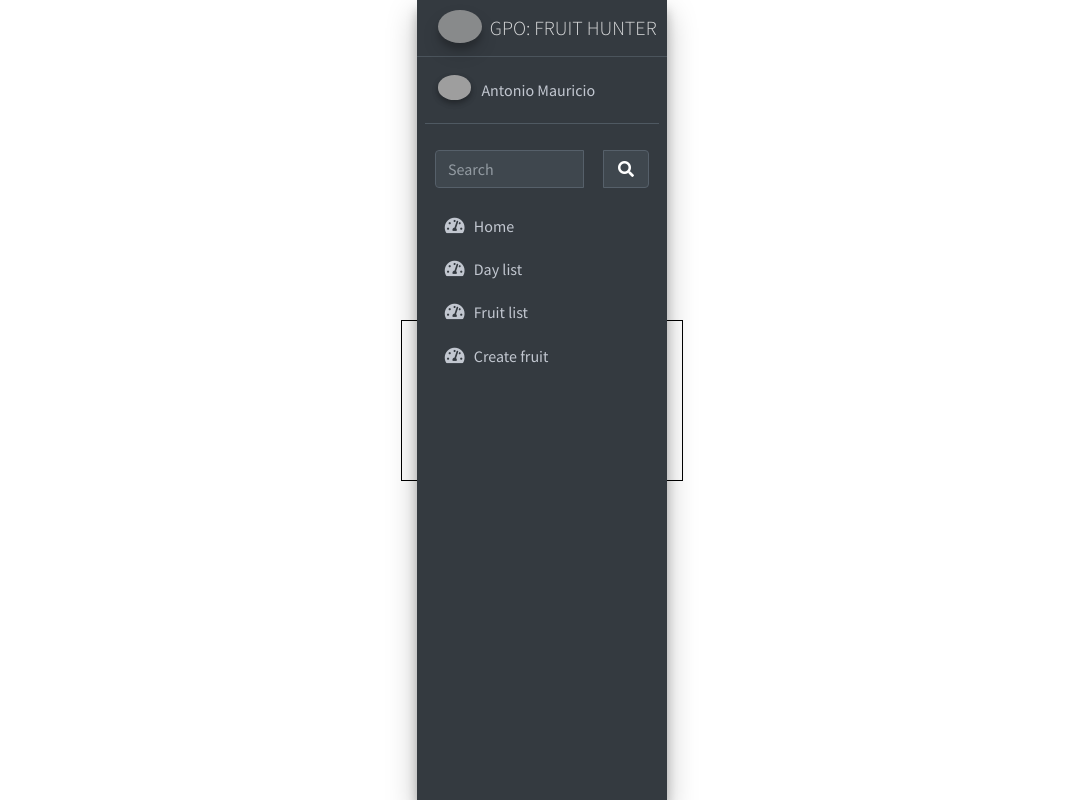
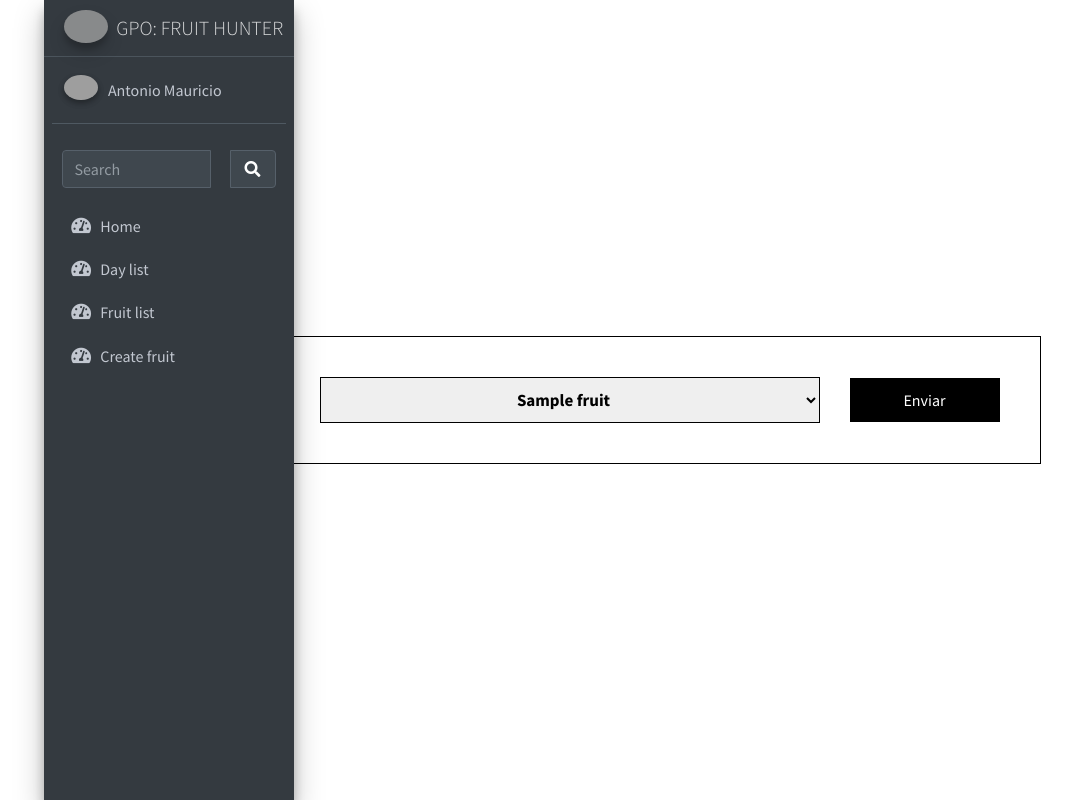
Before and after one commit to Dedo-Finger2/GPO--Fruit_Hunter, a PHP site: page /index.php in a window 1280 px wide. Shown: the whole page, without its empty margins (98-1170 px from the left). Run offline with PHP 8.4, Linux system fonts and the light colour scheme; tables that the repository leaves empty or names only in its code hold one stand-in row (values such as "Sample post"); some libraries are stand-ins or nearby versions; grey boxes are pictures that could not be loaded.

Commit message:
index melhor

```diff
--- a/index.php
+++ b/index.php
@@ -22,18 +22,72 @@
         <link rel="stylesheet" href="/fruit_hunter/assets/dist/css/adminlte.min.css">
         <link rel="stylesheet" href="/fruit_hunter/css/style.css">
         <style>
+            body {
+                /* Remova as propriedades de centralização aqui */
+            }
+
+            .wrapper {
+                display: flex;
+                justify-content: center;
+                margin-left: 15rem;
+                align-items: center;
+                height: 93vh;
+            }
+
+            .sidebar {
+                /* Estilos para a barra lateral do menu */
+            }
+
+            .content {
+                display: flex;
+                justify-content: center;
+                align-items: center;
+                flex-direction: row;
+                border: 1px solid #000;
+                padding: 20px;
+            }
+
+            select, .enviar {
+                margin: 20px;
+                padding: 10px;
+                font-size: 16px;
+            }
+
+            .enviar {
+                background-color: #000;
+                color: #fff;
+                border: none;
+                cursor: pointer;
+                width: 150px;
+            }
+
+            .enviar:hover {
+                background-color: gray;
+            }
+
+            select, option {
+                border: 1px solid #000;
+                width: 500px;
+                margin-right: 10px;
+                margin-left: 15px;
+                text-align: center;
+                font-weight: bold;
+                font-size: 17px;
+            }
+
 
         </style>
     </head>
     <body>
 
+            <div class="side-bar">
                 <?php require_once("app/View/menu.php") ?>
-
+            </div>
+            <div class="wrapper">
                 <!-- Envia a fruta para o tratamento -->
                 <form action="app/Controller/form/tratamento.php" method="post">
-            <div class="container">
-                <select class="butao_index" style="width: 200px; padding: 10px; font-size: 20px;" name="fruta">
-            </div>
+                    <div class="content">
+                        <select class="selecionar" name="fruta">
                             <?php
                                 if ($result->num_rows > 0)
                                 {
@@ -44,7 +98,9 @@
                                 }
                             ?>
                         </select>
-            <button style="padding: 10px; width: 200px; font-size: 20px; margin-left: 30px;" class="butao_index" type="submit" name="novo_dia">Enviar</button>
+                        <button class="enviar" type="submit" name="novo_dia">Enviar</button>
+                    </div>
                 </form>
+            </div>
     </body>
 </html>
```
Lines whose indentation alone changed are shown as unchanged.
